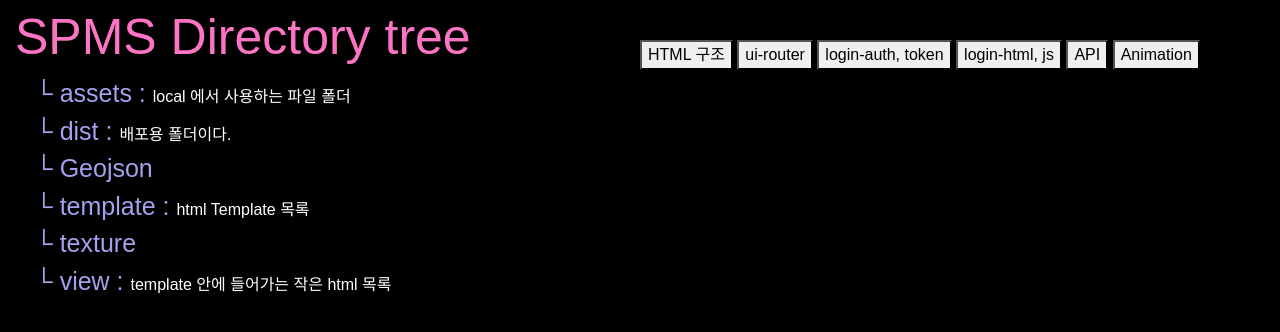
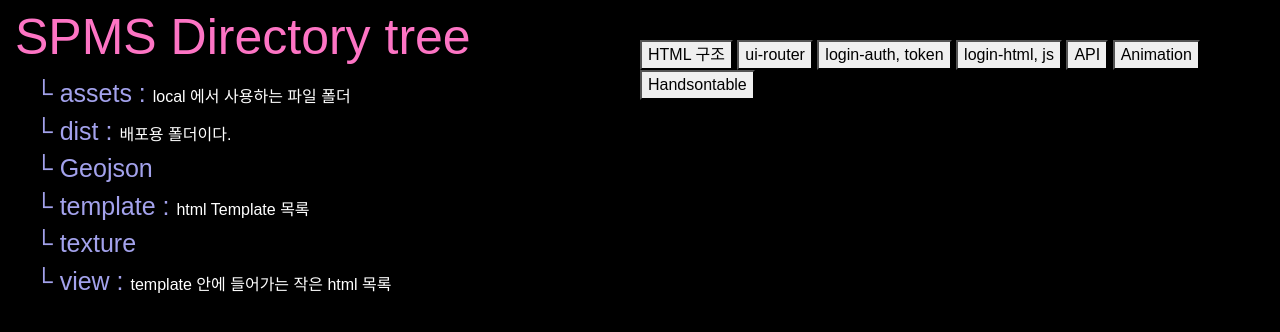
Before and after one commit to JongSikLim/lab021_study, a website: page SPMS_FrontEnd_text_MRV_directory_Analysis/client/index.html in a window 1280 px wide. Drawn offline with nearby package versions, Linux system fonts and the light colour scheme; a web font is replaced by a local one.

Commit message:
add : Handsontable description

```diff
--- a/SPMS_FrontEnd_text_MRV_directory_Analysis/client/template/dropdown.html
+++ b/SPMS_FrontEnd_text_MRV_directory_Analysis/client/template/dropdown.html
@@ -128,6 +128,7 @@
             <button data-toggle="collapse" data-target="#html-login-html">login-html, js</button>
             <button data-toggle="collapse" data-target="#api-1">API</button>
             <button data-toggle="collapse" data-target="#animation">Animation</button>
+            <button data-toggle="collapse" data-target="#handsontable">Handsontable</button>
             <div class="html-des collapse" id="html">
                     <p>
                             <span class="subject">1. HTML 구조</span>
@@ -369,6 +370,26 @@
                     <br>3-5. <code>var order = getOrder('.panel, $('.leftDiv')[0]);</code> 코드를 실행한다. <span class="question"></span> 무엇에 쓰는고?
                 </p>
             </div>
+            <div class="html-des collapse" id="handsontable">
+                <p>
+                    <span class="subject">Handsontable library</span>
+                    <br>스프레드 시트를 html Dom에 표시해주는 라이브러리이다.
+                    <br>1.SPMS 소스에 적용되어 있는 옵션
+                    <br>data - data grid(표)에 반영되는 초기 data source. (data grid 편집은 data source을 변경한다.) 배열, 배열 객체, 함수로 선언가능
+                    <br>2. colHeaders - col의 header부분에 표시될 텍스트 boolean 값으로 설정 가능하며 배열로 설정 가능하다. <code>['shipName', 'shipPrice']</code> (rowHeaders도 동일하다.)
+                    <br>3. columns - 특정 열에 대한 셀 속성 및 데이터 바인딩을 정의합니다. (이 옵션을 사용하면 고정 된 수의 열을 설정할 수 있다. starCols, minCols, maxCols 옵션은 무시됩니다.)
+                    <br>3-1. data in columns - 데이터의 정렬 순서를 지정한다 {data : index, 'keyName'}
+                    <br>3-2. validation - 셀 검증 과정에서 사용될 함수 또는 정규 표현식 (유효성 검사가 통과되면 true(콜백(true)) 실패시 false(콜백(false))가 리턴된다. 함수의 this는 cellProperties 객체를 가리킨다.)
+                    <br>4. maxRows, maxCols - 행열 최대치 설정값
+                    <br>5. stretchH - 선언된 테이블 너비가 모든 열 너비의 계산 된 합계와 다른 경우 열의 반응 방식을 정의합니다. (none - 짤림, last - 마지막열만 늘림, all - 모든 열을 균등하게 늘림)
+                    <br>6. renderAllRows - true 값을 주게 되면 handsontable의 가상 렌더링 메커니즘이 적용된다. (<span class="question"></span> 그게 먼지는 모르겟다.)
+                    <br>7. filters - 기본 제공 구성 요소 또는 API를 사용하여 테이블 데이터를 필터링 할 수 있습니다.
+                    <br>8. height - 그리드의 높이, 숫자 혹은 숫자를 리턴하는 콜백을 넣을 수 있다.
+                    <br>9. currnetRowClassName - 'currentRow' 값을 입력하면 해당 row에 클래스를 추가한다.
+                    <br>10. cells - function(row, col, prop) 함수로 정의 가능 지정된 행, 열, 프로퍼티에 대한 셀 속성을 정의합니다.
+
+                </p>
+            </div>
         </div>
     </div>
 </div>
```
